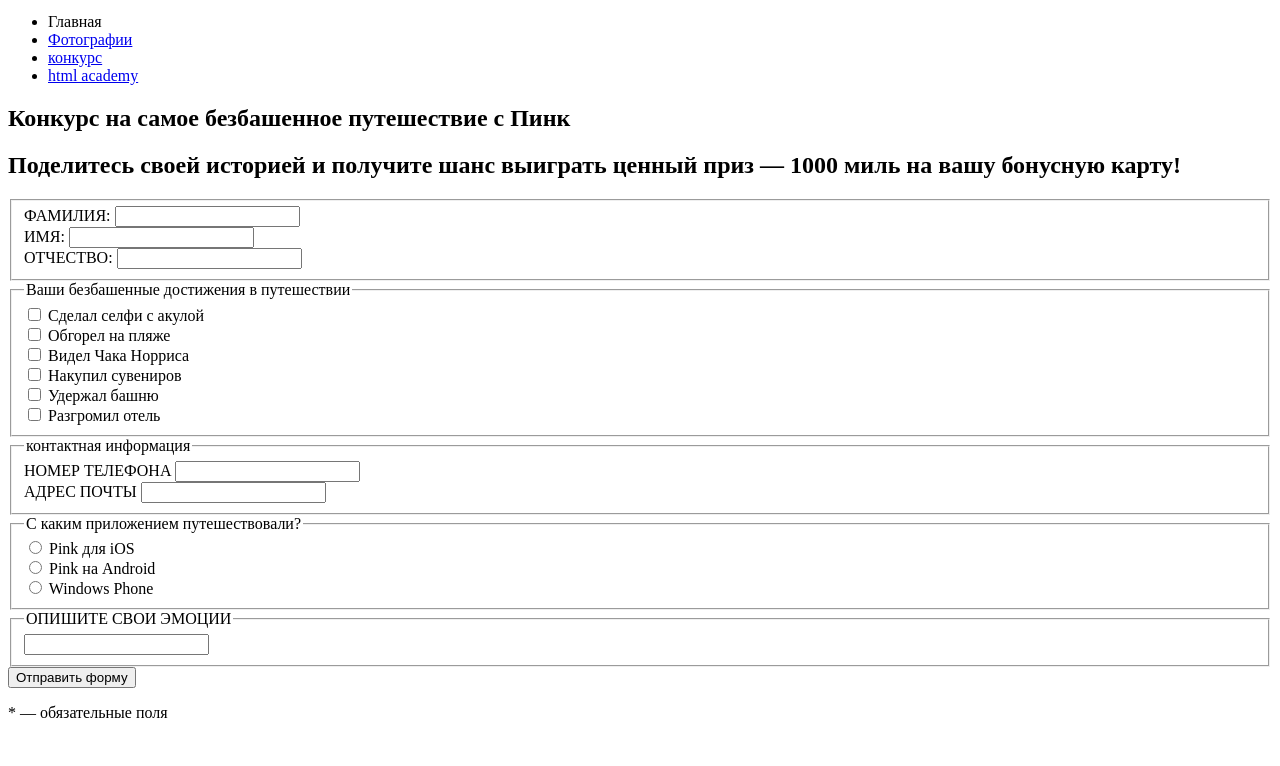
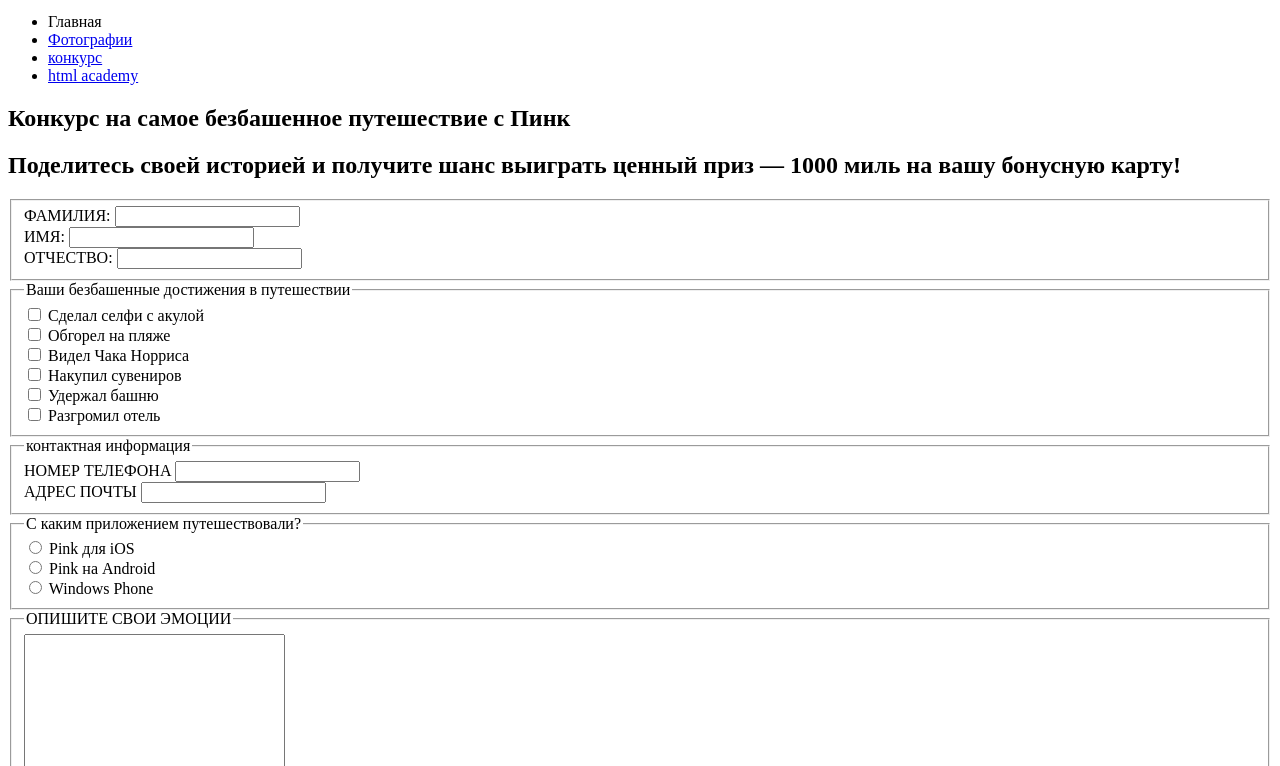
Before and after one commit to andreiesin96159/pink, a website: page source/form.html in a window 1280 px wide. Shown: the part 50-816 px from the top of the page. Drawn offline with Linux system fonts and the light colour scheme.

Commit message:
fix form

```diff
--- a/source/form.html
+++ b/source/form.html
@@ -151,7 +151,7 @@
             <legend>ОПИШИТЕ СВОИ ЭМОЦИИ</legend>
             <label for="comment"></label>
             <div class="benefits-form__textarea">
-              <input type="text" name="comment" id="comment"> </input>
+              <textarea name="comment" id="comment" cols="30" rows="10"></textarea>
             </div>
           </fieldset>
 
```
